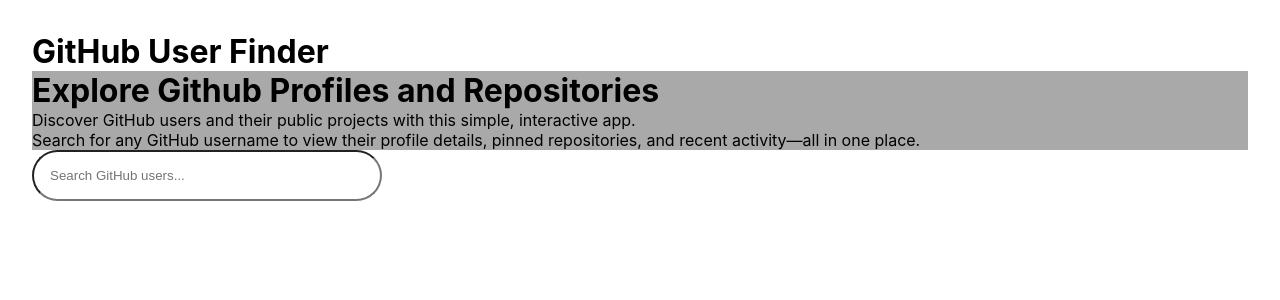
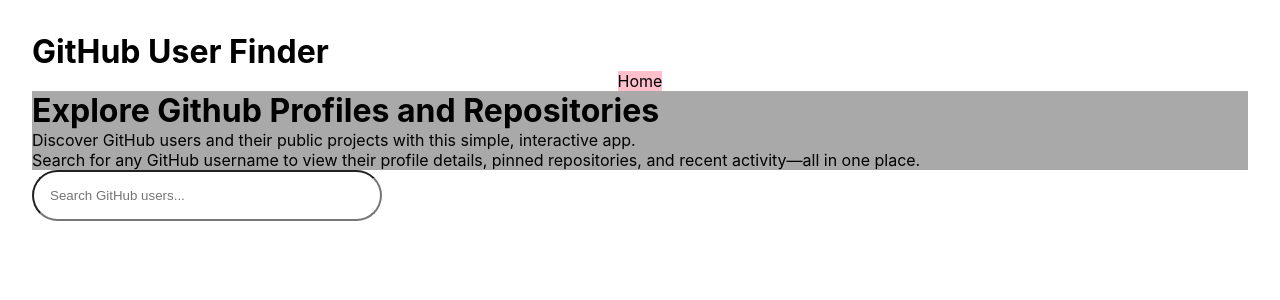
Before and after one commit to Arnold-Maruti/git-hub-user-finder, a React (Create React App) app: page / in a window 1280 px wide. Shown: the top 300 px of the page. Built offline with nearby package versions, Linux system fonts and the light colour scheme.

Commit message:
testing if the navbar component is working

```diff
--- a/src/App.js
+++ b/src/App.js
@@ -2,6 +2,7 @@
 import SearchBar from './components/SearchBar';
 import './App.css';
 import Header from './components/Header';
+import Navbar from './components/Navbar';
 
 
 const App = () => {
@@ -51,6 +52,7 @@
   return (
     <div style={{ padding: '2rem' }}>
       <h1>GitHub User Finder</h1>
+      <Navbar />
       <Header/>
       <SearchBar searchTerm={searchTerm} setSearchTerm={setSearchTerm} />
 
--- a/src/components/Repos.jsx
+++ b/src/components/Repos.jsx
@@ -1,5 +1,6 @@
 import React from 'react'
 import { useState,useEffect } from 'react'
+import Navbar from './Navbar'
 
 
 
@@ -18,6 +19,7 @@
 
   return (
     <div>
+
         <h1>My repositories</h1>
         {
            repost.map(repo=>
```
